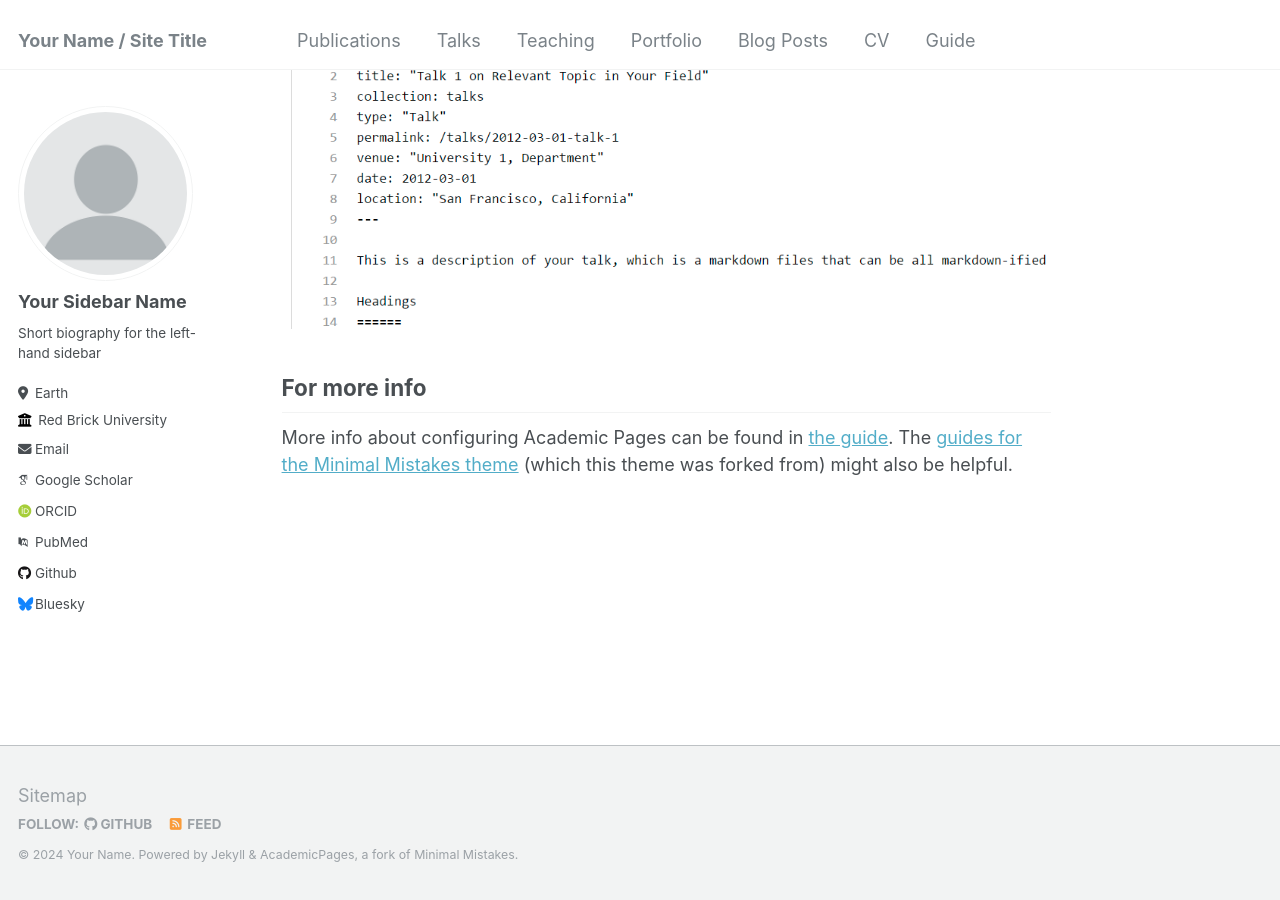
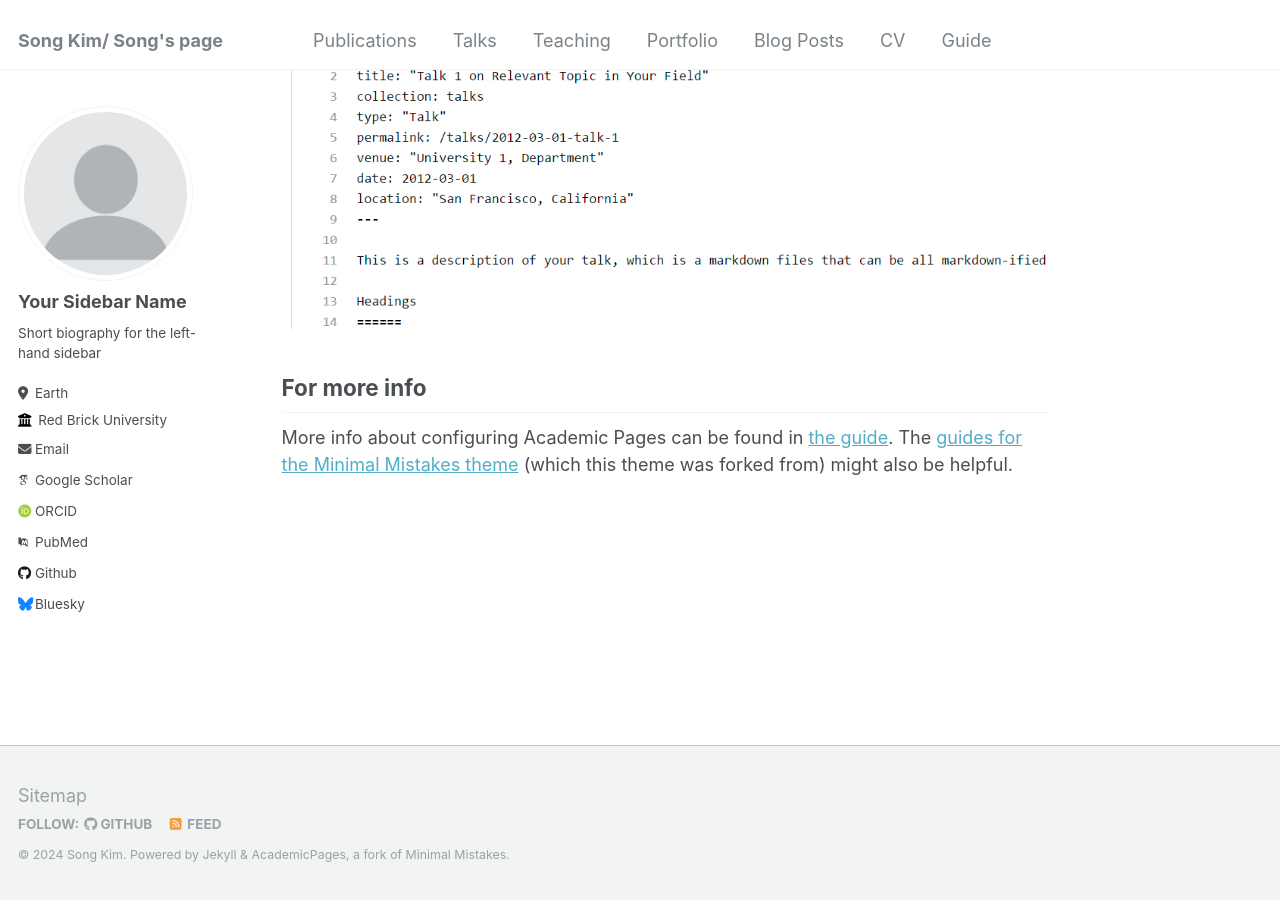
Before and after one commit to Song1940/Song1940, a Jekyll site: the page built from _pages/about.md, in a window 1280 px wide and 900 px high, scrolled down 2660 px. Built offline with Jekyll 4.4.1, drawn with Linux system fonts in a browser that asks for light colours; some web fonts are replaced.

Commit message:
Update _config.yml

```diff
--- a/_config.yml
+++ b/_config.yml
@@ -8,11 +8,11 @@
 
 # Basic Site Settings
 locale                   : "en-US"
-title                    : "Your Name / Site Title"
+title                    : "Song Kim/ Song's page"
 title_separator          : "-"
-name                     : &name "Your Name"
+name                     : &name "Song Kim"
 description              : &description "personal description"
-url                      : https://academicpages.github.io # the base hostname & protocol for your site e.g. "https://mmistakes.github.io"
+url                      : https://songkim.github.io # the base hostname & protocol for your site e.g. "https://mmistakes.github.io"
 baseurl                  : "" # the subpath of your site, e.g. "/blog"
 repository               : "academicpages/academicpages.github.io"
 
```
